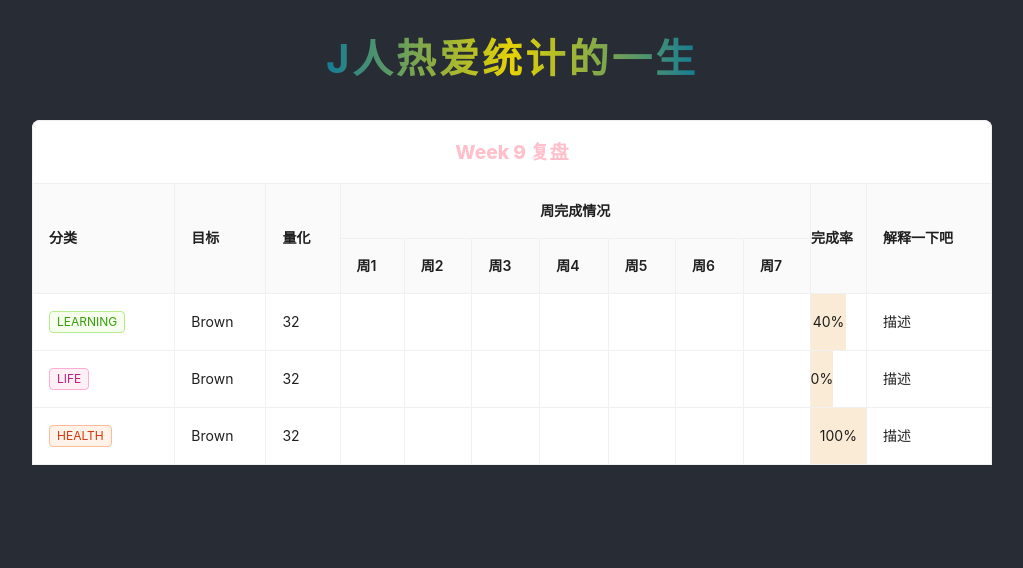
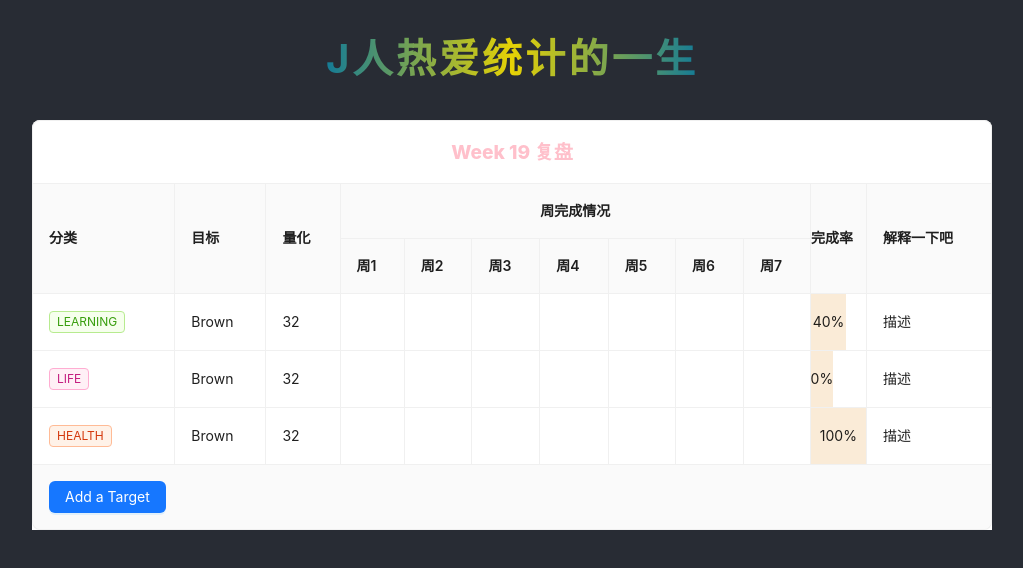
Before and after one commit to CodingWithAlice/J-Table, a React (Create React App) app: page / in a window 1280 px wide. Shown: the top 568 px of the page, without its empty margins (128-1151 px from the left). Built offline with nearby package versions, Linux system fonts and the light colour scheme; a small style sheet from the web is missing.

Commit message:
add: 添加目标按钮+ 年度week数计算

```diff
--- a/package.json
+++ b/package.json
@@ -7,6 +7,7 @@
     "@testing-library/react": "^13.4.0",
     "@testing-library/user-event": "^13.5.0",
     "antd": "^5.15.1",
+    "dayjs": "^1.11.11",
     "react": "^18.2.0",
     "react-dom": "^18.2.0",
     "react-scripts": "5.0.1",
--- a/src/App.js
+++ b/src/App.js
@@ -1,5 +1,7 @@
-import { Table, Tag } from 'antd';
+import { Button, Table, Tag } from 'antd';
 import './App.css';
+import { useState } from 'react';
+import { getWeek } from './utils/getWeeks';
 
 // 分类共三类：Learning、Life、Health
 const Category = {
@@ -52,8 +54,8 @@ function App() {
                     dataIndex: `${weekday}`,
                     render: (_, { weekSituation }) => {
                         return weekSituation?.[weekday - 1]
-                            ? <i class='iconfont icon-duigou' style={{ color: 'pink' }}></i>
-                            : <i class='iconfont icon-weiwancheng-copy' style={{ color: 'grey' }}></i>
+                            ? <i className='iconfont icon-duigou' style={{ color: 'pink' }}></i>
+                            : <i className='iconfont icon-weiwancheng-copy' style={{ color: 'grey' }}></i>
                     }
                 }
             })
@@ -82,7 +84,7 @@ function App() {
         },
     ]
     // 模拟数据
-    const data = [
+    const [dataSource, setDataSource] = useState([
         {
             key: 'target1',
             category: [Category.learning],
@@ -110,7 +112,22 @@ function App() {
             excuse: '描述',
             weekSituation: [0, 1, 1, 1, 1, 1, 1]
         },
-    ];
+    ]);
+
+    // 添加目标
+    const handleAdd = () => {
+        const newData = {
+            key: `target${dataSource?.length}`,
+            category: [Category.learning],
+            target: 'Brown',
+            quantify: 32,
+            rate: 40,
+            excuse: '描述',
+            weekSituation: Array(7)
+        };
+        setDataSource([...dataSource, newData]);
+        // setCount(count + 1);
+      };
 
     return (
         <div className="App">
@@ -121,14 +138,17 @@ function App() {
 
             {/* 可量化目标 */}
             <Table
-                dataSource={data}
+                dataSource={dataSource}
                 pagination={false}
                 columns={columns}
                 bordered
                 title={() =>
                     // Week 信息
-                    <div className='week'>Week 9 复盘</div>
+                    <div className='week'>Week {getWeek()} 复盘</div>
                 }
+                footer={() => <Button onClick={handleAdd} type="primary">
+                Add a Target
+              </Button>}
                 className='table'
             >
                 {/* 分类 + 目标 + 量化 */}
--- /dev/null
+++ b/src/utils/getWeeks.js
@@ -0,0 +1,11 @@
+import Dayjs from "dayjs";
+
+/**
+ * 功能：客观计算当前时间的年度周数
+ * 依托于插件 weekOfYear 实现
+ */
+var weekOfYear = require('dayjs/plugin/weekOfYear');
+Dayjs.extend(weekOfYear);
+export const  getWeek = () => {
+    return Dayjs().week()
+  }
```
Also changed, not shown: 1 other file (tests, documents, lock files or other folders).
